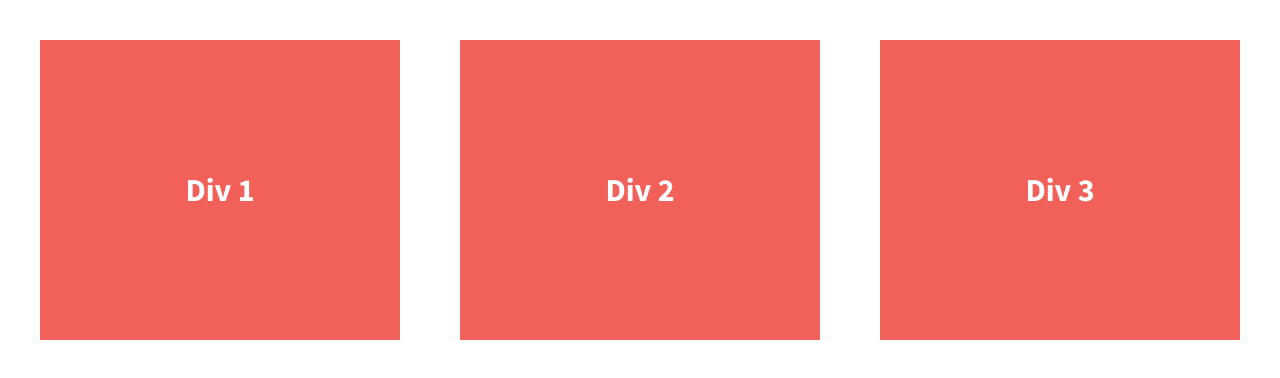
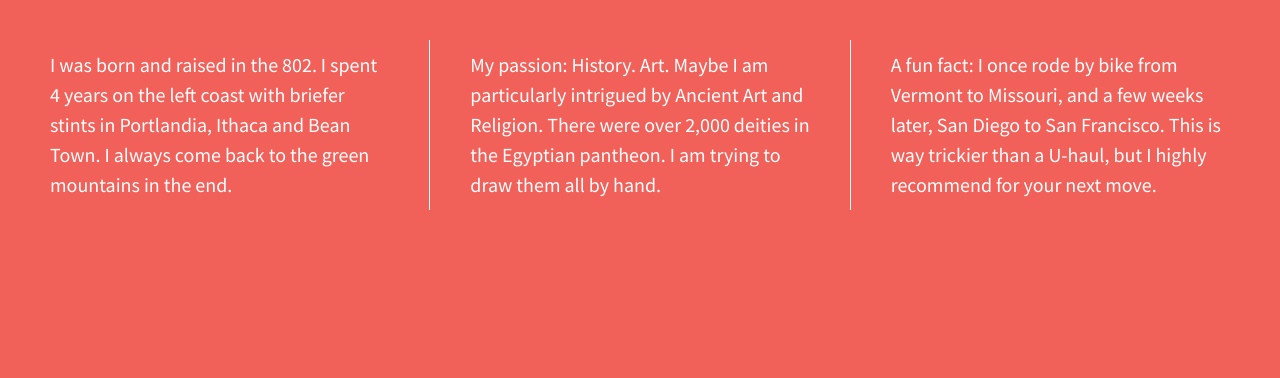
Before and after one commit to heidi37/divs-flexbox, a plain HTML site: page index.html in a window 1280 px wide. Drawn offline with nearby package versions, Linux system fonts and the light colour scheme.

Commit message:
Styled div columns

```diff
--- a/css/main.css
+++ b/css/main.css
@@ -106,26 +106,41 @@ body {
   padding: 2em;
   font-size: 1.25em;
   height: 100%;
+  background-color: #f16059;
 }
 
 .wrapper {
   /*add display:flex and set justify-content to space-between*/
-  font-weight: 700;
+  font-weight: 400;
   display: flex;
   justify-content: space-between;
+  align-items: flex-start;
 }
 
 .div-1, .div-2, .div-3 {
   /*give the divs a width of 30%, add display:flex, set justify-content and align-items to center*/
   color: #fff;
   line-height: 1.5em;
-  font-size: 1.6em;
-  background-color: #f16059;
-  height: 300px;
+  font-size: 1em;
+  background: #f16059;
+  height: auto;
   display: flex;
   width: 30%;
   justify-content: center;
-  align-items: center;
+  align-items: flex-start;
+  padding: 10px;
+}
+
+
+.div-2, .div-3 {
+    border-left-color: #fff;
+    border-left-width: .25px;
+    border-left-style: solid;
+    padding-left: 40px;
+}
+
+.div-1, .div-2 {
+    padding-right: 40px;
 }
 
 
--- a/index.html
+++ b/index.html
@@ -23,13 +23,13 @@
 
         <section class="wrapper">
             <div class="div-1">
-                Div 1
+                I was born and raised in the 802. I spent 4 years on the left coast with briefer stints in Portlandia, Ithaca and Bean Town. I always come back to the green mountains in the end.
             </div>
             <div class="div-2">
-                Div 2
+                My passion: History. Art. Maybe I am particularly intrigued by Ancient Art and Religion. There were over 2,000 deities in the Egyptian pantheon. I am trying to draw them all by hand.
             </div>
             <div class="div-3">
-                Div 3
+                A fun fact: I once rode by bike from Vermont to Missouri, and a few weeks later, San Diego to San Francisco. This is way trickier than a U-haul, but I highly recommend for your next move.
             </div>
         </section>
 
```
